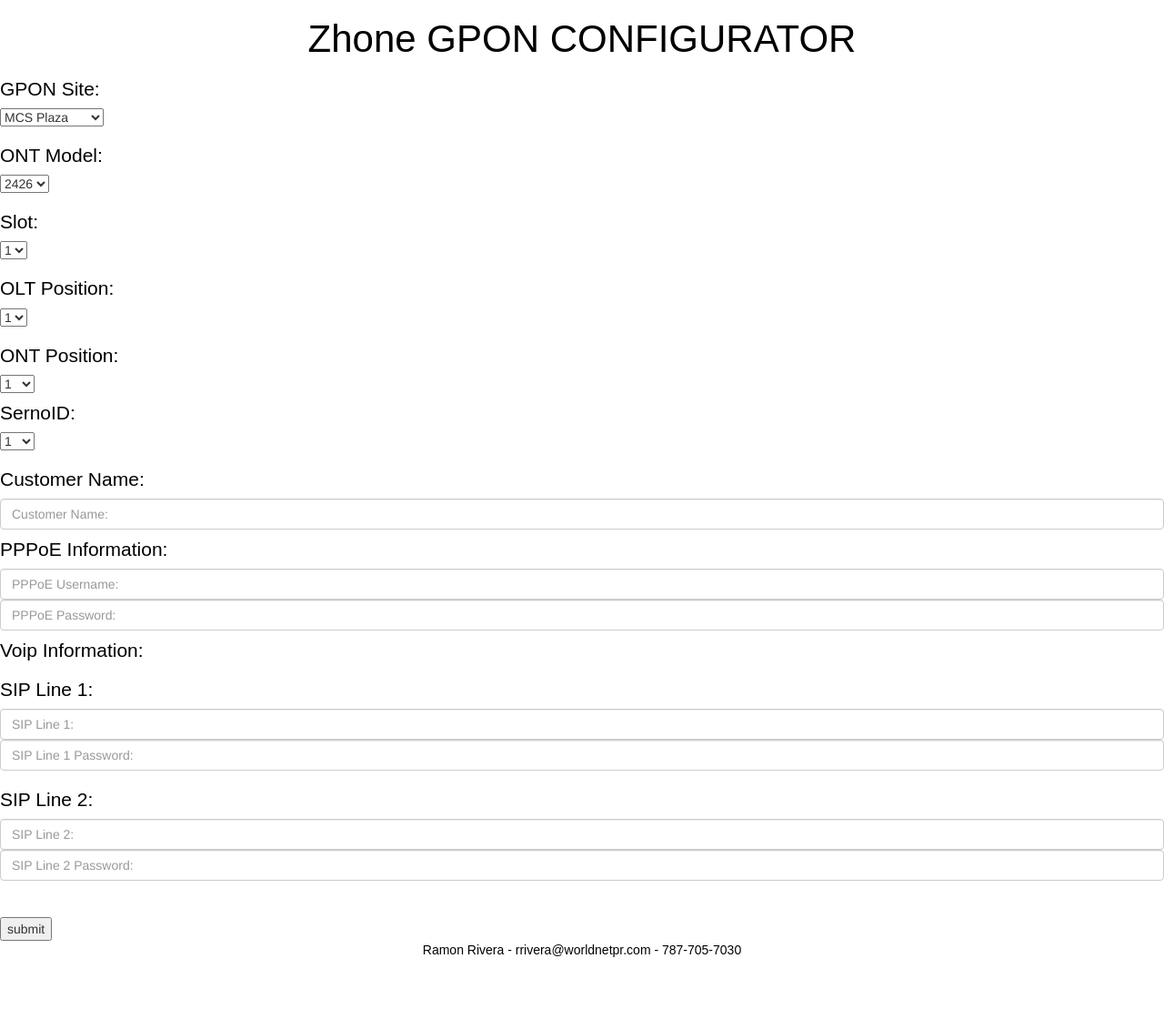
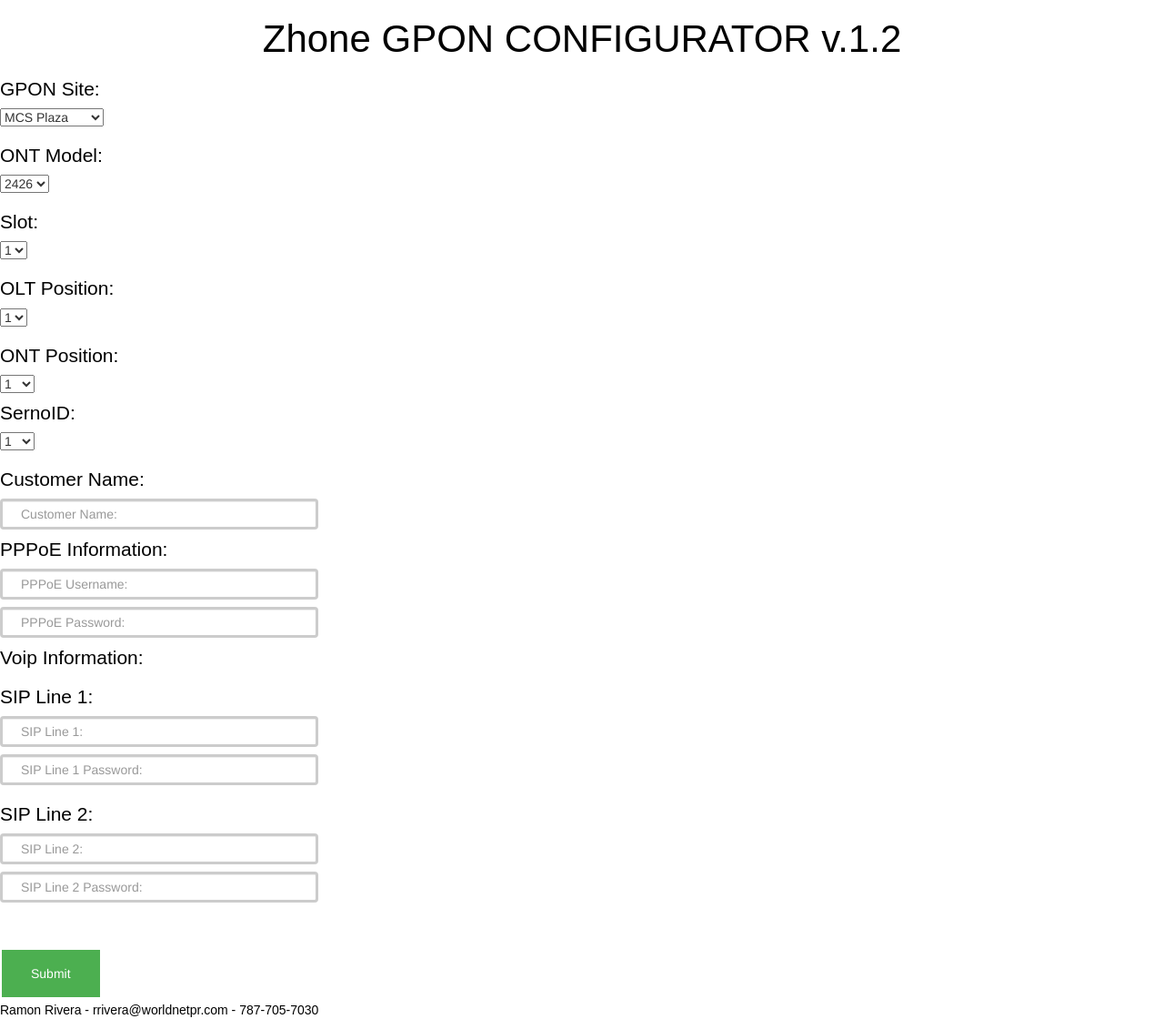
Before and after one commit to rllavona13/gpon_configurator, a Flask app: page / in a window 1280 px wide. Shown: the whole page at 91% size. Before the commit the page ends 1052 px from the top, so only its background shows below. Run offline with Flask 2, Linux system fonts and the light colour scheme; some libraries are stand-ins or nearby versions.

Commit message:
html and vlan config fixed

```diff
--- a/gpon_configurator.py
+++ b/gpon_configurator.py
@@ -11,6 +11,8 @@ app = Flask(__name__)
 def gpon_form():
 
     if 'submit' in request.form:
+
+        site_vlan = request.form['site']
 
         # SLOT NUMBER
         gpon_position = '\nonu set ' + (request.form['SlotPosition']) + '/' + (request.form['OLTPosition']) \
@@ -37,7 +39,7 @@ def gpon_form():
         # CREATE BRIDGE FOR PPPoE
         gpon_pppoe_bridge = '\nbridge add 1-1-' + (request.form['OLTPosition']) + '-' + (request.form['ONTPosition']) \
                             + '/gpononu gtp 5 downlink-pppoe ' \
-                            + 'vlan 302 tagged eth all wlan 1 ' \
+                            + site_vlan + ' tagged eth all wlan 1 ' \
                             + 'rg-bpppoe name ' \
                             + (request.form['CustomerName']) + '-PPPoE' + '\n'
 
--- a/templates/config.html
+++ b/templates/config.html
@@ -60,6 +60,7 @@
         }
 
 
+
 </style>
 
 <body>
--- a/templates/index.html
+++ b/templates/index.html
@@ -78,19 +78,87 @@
         font-size: 100%;
         text-align: center;
         }
+
+        input[type=text] {
+  width: 100%;
+  padding: 12px 20px;
+  margin: 8px 0;
+  box-sizing: border-box;
+  border: 3px solid #ccc;
+  -webkit-transition: 0.5s;
+  transition: 0.5s;
+  outline: none;
+}
+
+input[type=button], input[type=submit], input[type=reset] {
+  background-color: #4CAF50;
+  border: none;
+  color: white;
+  padding: 16px 32px;
+  text-decoration: none;
+  margin: 4px 2px;
+  cursor: pointer;
+
+}
+
+input[type=text]:focus {
+  border: 3px solid #4CAF50;
+}
+
+.dropbtn {
+  background-color: #4CAF50;
+  color: white;
+  padding: 16px;
+  font-size: 16px;
+  border: none;
+  cursor: pointer;
+}
+
+.dropdown {
+  position: relative;
+  display: inline-block;
+}
+
+.dropdown-content {
+  display: none;
+  position: absolute;
+  background-color: #f9f9f9;
+  min-width: 160px;
+  box-shadow: 0px 8px 16px 0px rgba(0,0,0,0.2);
+  z-index: 1;
+}
+
+.dropdown-content a {
+  color: black;
+  padding: 12px 16px;
+  text-decoration: none;
+  display: block;
+}
+
+.dropdown-content a:hover {background-color: #f1f1f1}
+
+.dropdown:hover .dropdown-content {
+  display: block;
+}
+
+.dropdown:hover .dropbtn {
+  background-color: #3e8e41;
+}
 </style>
 
 <body>
 
 
-<h1>Zhone GPON CONFIGURATOR</h1>
+<h1>Zhone GPON CONFIGURATOR v.1.2</h1>
 
 <form action="{{ url_for('gpon_form') }}" method="POST">
     <h3>GPON Site:</h3>
     <select name="site">
-        <option value="Ciudad Lumen">Ciudad Lumen</option>
-        <option value="MCS Plaza" selected >MCS Plaza</option>
+        <option name='lumen' value="351">Ciudad Lumen</option>
+        <option name='mcs' value="302" selected >MCS Plaza</option>
     </select>
+    <div id="result">
+  </div>
 
 
 <form action="{{ url_for('gpon_form') }}" method="POST">
@@ -101,6 +169,8 @@
     </select>
 
     <h3>Slot:</h3>
+
+    <div class="dropdown">
 
     <select name="SlotPosition">
         <option value="1" selected>1</option>
@@ -232,7 +302,7 @@
     <input type="text" class="form-control" placeholder="SIP Line 2:" name="sipuser2">
     <input type="text" class="form-control" placeholder="SIP Line 2 Password:" name="sippassword2">
     <br><br>
-    <input type="submit" name="submit" value="submit">
+    <input type="submit" name="submit" value="Submit">
 </form>
 <footer>Ramon Rivera - rrivera@worldnetpr.com  -  787-705-7030</footer>
 
```
